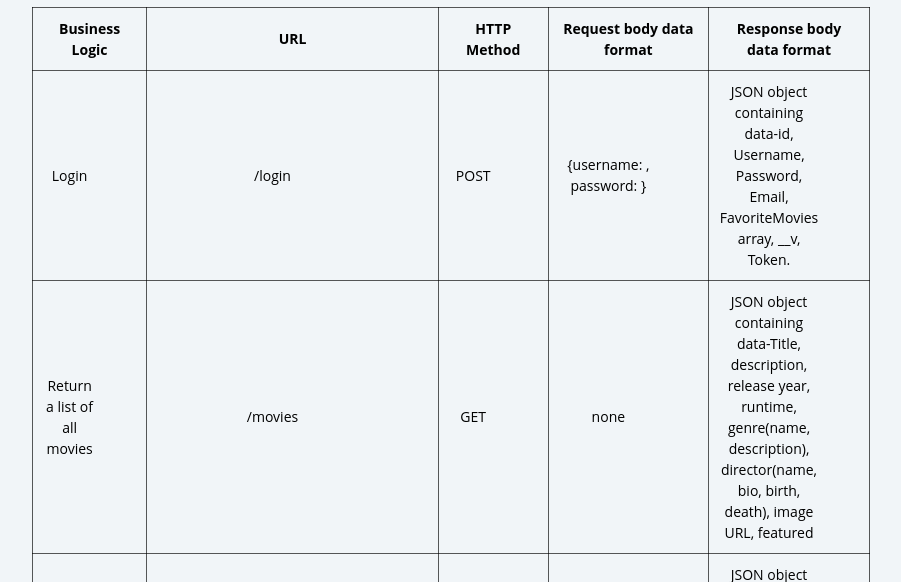
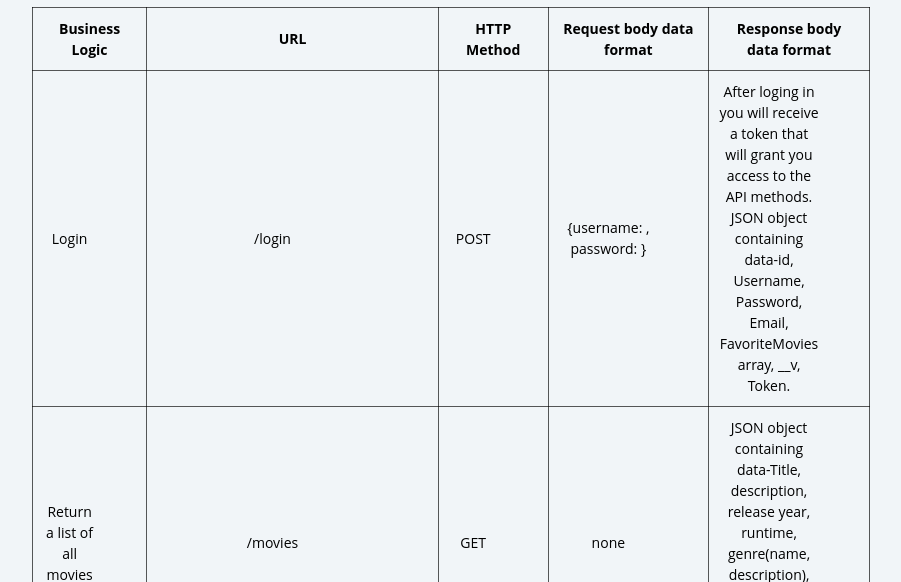
Before and after one commit to TKTamir/Movie_API, a website: page public/documentation.html in a window 1280 px wide. Shown: the part 218-800 px from the top of the page, without its empty margins (189-1090 px from the left). Drawn offline with Linux system fonts and the light colour scheme.

Commit message:
Update documentation text

```diff
--- a/public/documentation.html
+++ b/public/documentation.html
@@ -33,8 +33,9 @@
               <td>POST</td>
               <td>{username: , password: }</td>
               <td>
-                JSON object containing data-id, Username, Password, Email, FavoriteMovies array,
-                __v, Token.
+                After loging in you will receive a token that will grant you access to the API
+                methods. JSON object containing data-id, Username, Password, Email, FavoriteMovies
+                array, __v, Token.
               </td>
             </tr>
             <tr>
```
